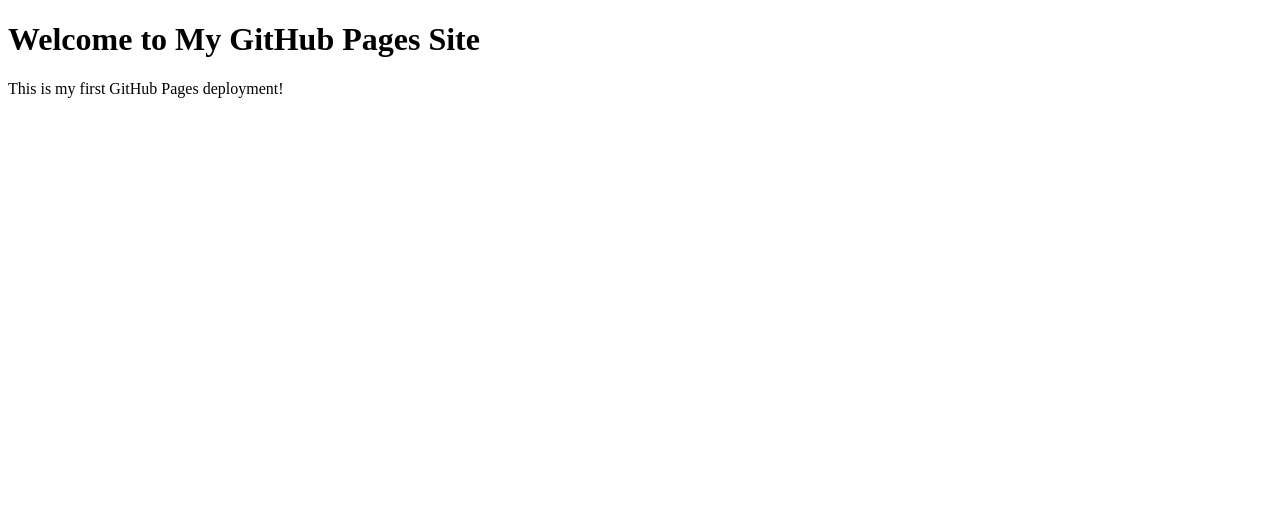
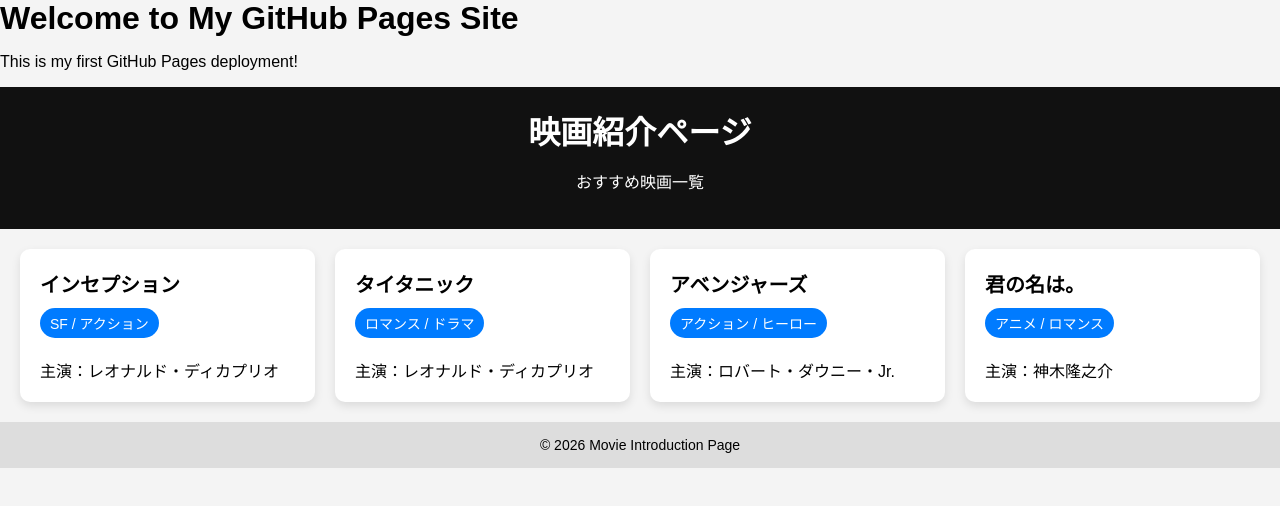
Before and after one commit to ryotaro2828/my-first-web-app, a plain HTML site: page index.html in a window 1280 px wide. Drawn offline with Linux system fonts and the light colour scheme.

Commit message:
Add files via upload

```diff
--- a/index.html
+++ b/index.html
@@ -10,3 +10,116 @@
     <p>This is my first GitHub Pages deployment!</p>
 </body>
 </html>
+<!DOCTYPE html>
+<html lang="ja">
+<head>
+  <meta charset="UTF-8">
+  <title>映画紹介ページ</title>
+  <meta name="viewport" content="width=device-width, initial-scale=1.0">
+  <style>
+    body {
+      margin: 0;
+      font-family: Arial, sans-serif;
+      background-color: #f4f4f4;
+    }
+
+    header {
+      background-color: #111;
+      color: white;
+      text-align: center;
+      padding: 20px;
+    }
+
+    h1 {
+      margin: 0;
+    }
+
+    .movies {
+      display: grid;
+      grid-template-columns: repeat(auto-fit, minmax(250px, 1fr));
+      gap: 20px;
+      padding: 20px;
+    }
+
+    .movie-card {
+      background-color: white;
+      border-radius: 10px;
+      padding: 20px;
+      box-shadow: 0 4px 10px rgba(0,0,0,0.1);
+      transition: transform 0.2s ease;
+    }
+
+    .movie-card:hover {
+      transform: translateY(-5px);
+    }
+
+    .movie-title {
+      font-size: 20px;
+      font-weight: bold;
+      margin-bottom: 10px;
+    }
+
+    .genre {
+      display: inline-block;
+      background-color: #007BFF;
+      color: white;
+      padding: 5px 10px;
+      border-radius: 20px;
+      font-size: 14px;
+      margin-bottom: 10px;
+    }
+
+    .actor {
+      font-size: 16px;
+      margin-top: 10px;
+    }
+
+    footer {
+      text-align: center;
+      padding: 15px;
+      background-color: #ddd;
+      font-size: 14px;
+    }
+  </style>
+</head>
+<body>
+
+<header>
+  <h1>映画紹介ページ</h1>
+  <p>おすすめ映画一覧</p>
+</header>
+
+<section class="movies">
+
+  <div class="movie-card">
+    <div class="movie-title">インセプション</div>
+    <div class="genre">SF / アクション</div>
+    <div class="actor">主演：レオナルド・ディカプリオ</div>
+  </div>
+
+  <div class="movie-card">
+    <div class="movie-title">タイタニック</div>
+    <div class="genre">ロマンス / ドラマ</div>
+    <div class="actor">主演：レオナルド・ディカプリオ</div>
+  </div>
+
+  <div class="movie-card">
+    <div class="movie-title">アベンジャーズ</div>
+    <div class="genre">アクション / ヒーロー</div>
+    <div class="actor">主演：ロバート・ダウニー・Jr.</div>
+  </div>
+
+  <div class="movie-card">
+    <div class="movie-title">君の名は。</div>
+    <div class="genre">アニメ / ロマンス</div>
+    <div class="actor">主演：神木隆之介</div>
+  </div>
+
+</section>
+
+<footer>
+  © 2026 Movie Introduction Page
+</footer>
+
+</body>
+</html>
```
